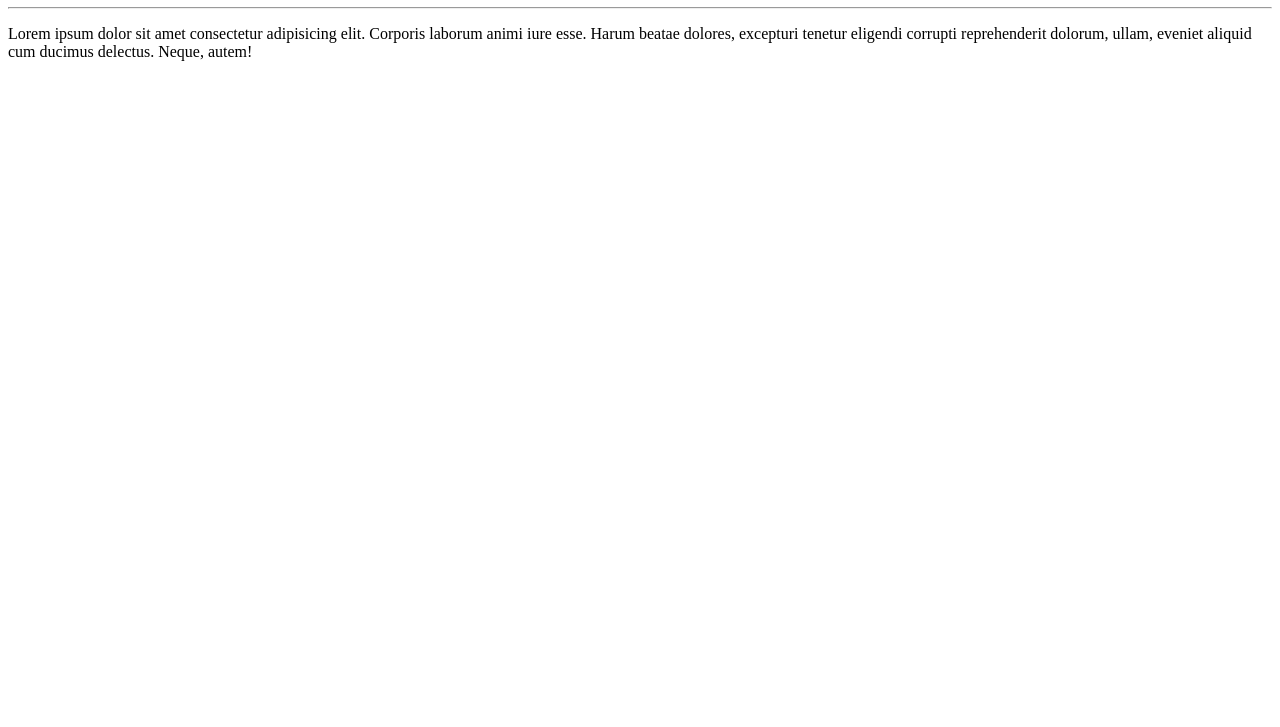
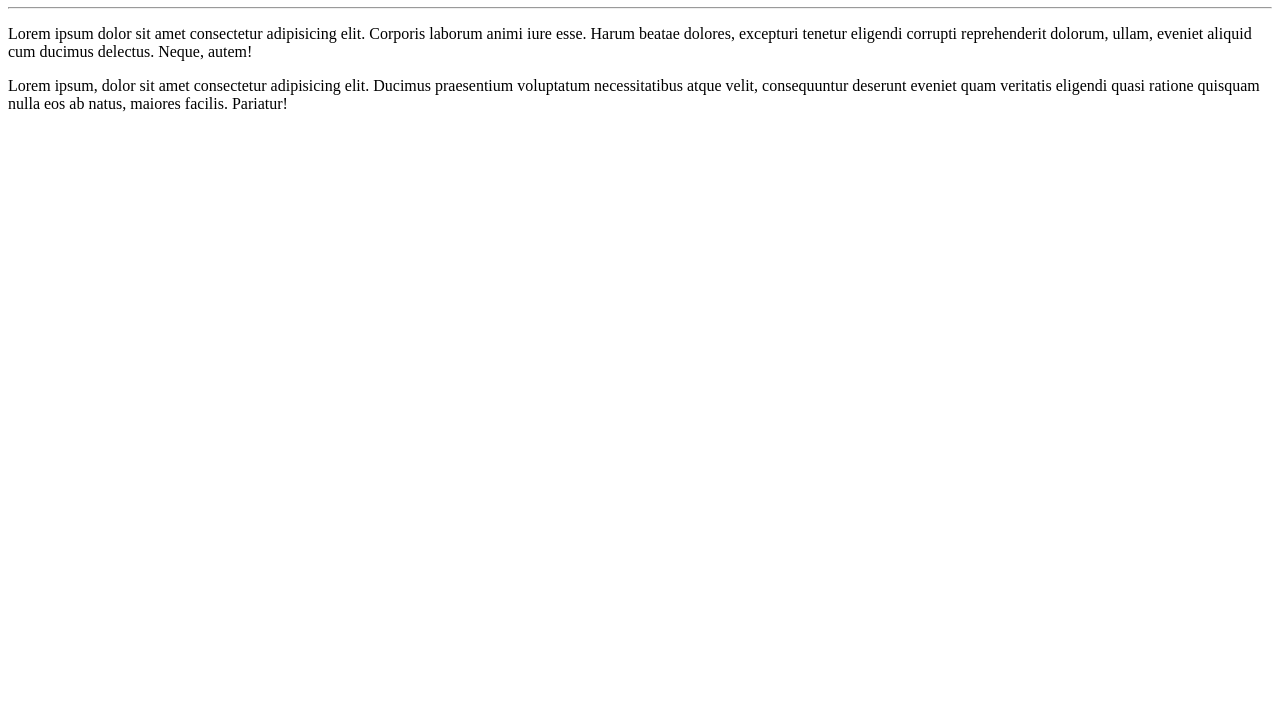
Before and after one commit to LaurianeSoares/Ola-Mundo, a plain HTML site: page Site-Exemplo/index.html in a window 1280 px wide. Shown: the part 73-800 px from the top of the page. Drawn offline with Linux system fonts and the light colour scheme.

Commit message:
Update index.html

```diff
--- a/Site-Exemplo/index.html
+++ b/Site-Exemplo/index.html
@@ -9,6 +9,6 @@
     <h1>Olá, Mundo!</h1>
     <hr>
     <p>Lorem ipsum dolor sit amet consectetur adipisicing elit. Corporis laborum animi iure esse. Harum beatae dolores, excepturi tenetur eligendi corrupti reprehenderit dolorum, ullam, eveniet aliquid cum ducimus delectus. Neque, autem!</p>
-
+    <p>Lorem ipsum, dolor sit amet consectetur adipisicing elit. Ducimus praesentium voluptatum necessitatibus atque velit, consequuntur deserunt eveniet quam veritatis eligendi quasi ratione quisquam nulla eos ab natus, maiores facilis. Pariatur!</p>
 </body>
 </html>
```
